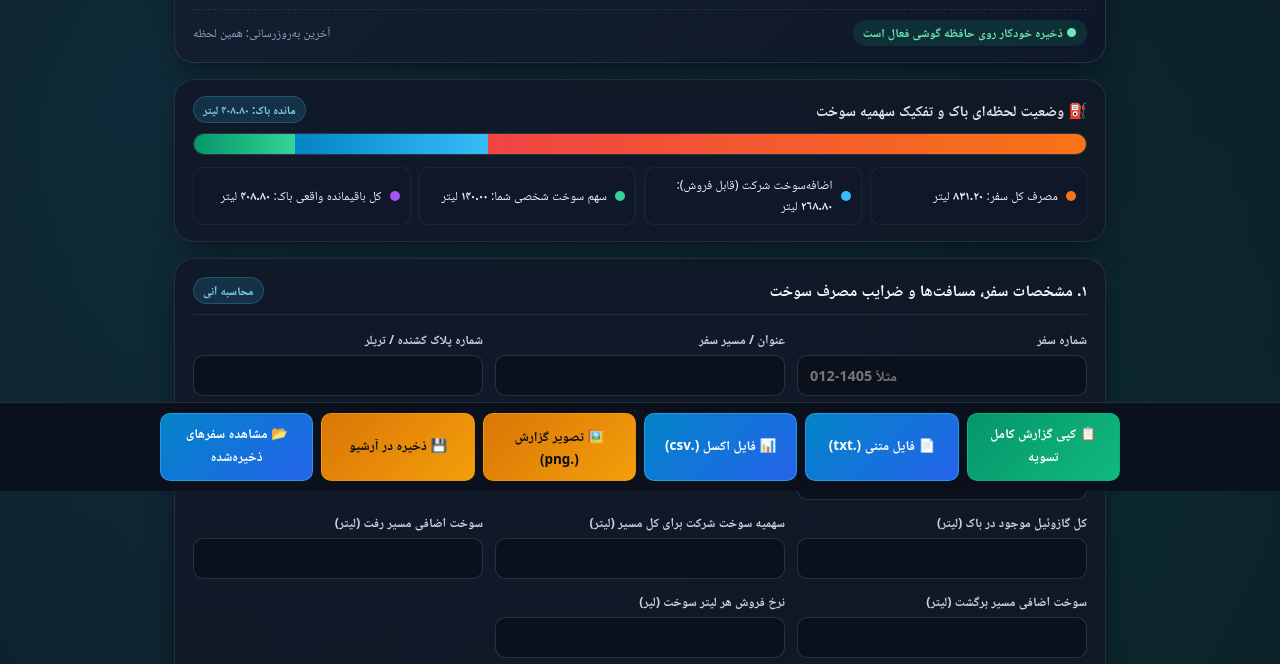
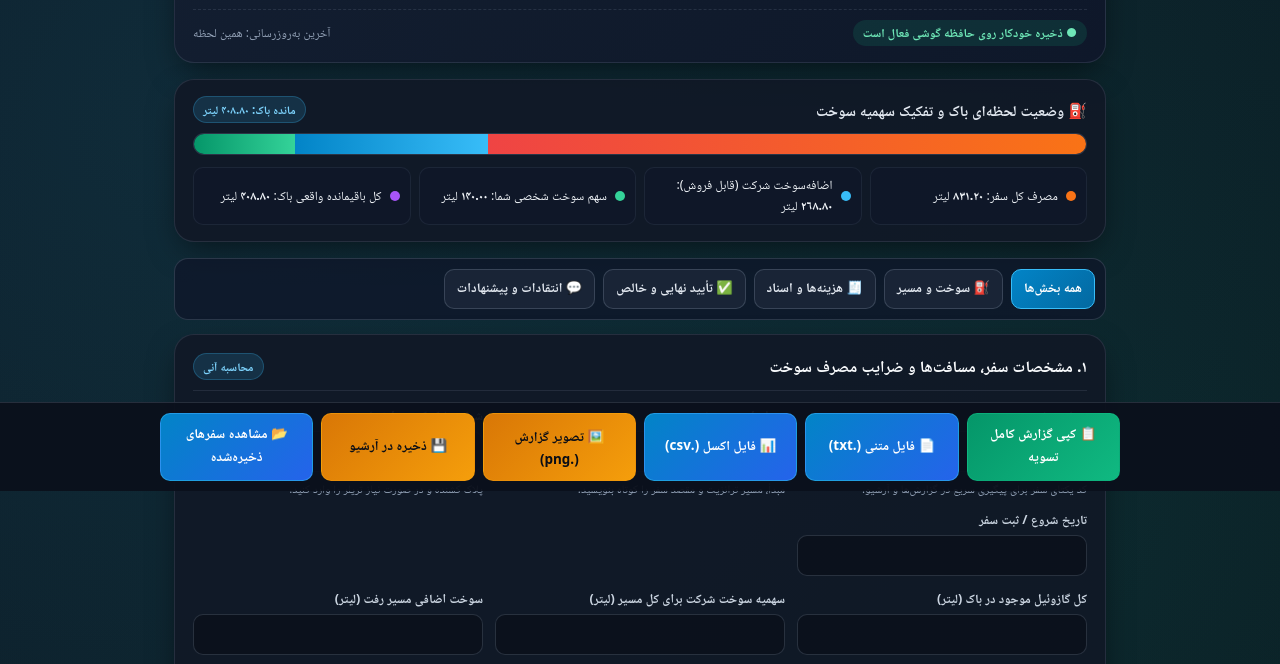
Before and after one commit to AliHanifeh193/transit-fuel-app, a plain HTML site: page index.html in a window 1280 px wide. Shown: the part 309-973 px from the top of the page. Drawn offline with Linux system fonts and the light colour scheme.

Commit message:
Add unified section switcher and focus mode for cleaner navigation

```diff
--- a/index.html
+++ b/index.html
@@ -746,6 +746,40 @@
       }
     </style>
 
+
+    <style id="sectionSwitcherStyle">
+      .section-nav-bar {
+        display: flex;
+        gap: 8px;
+        flex-wrap: wrap;
+        margin: 12px 0 14px 0;
+        padding: 10px;
+        border-radius: 14px;
+        background: rgba(15, 23, 42, 0.78);
+        border: 1px solid rgba(148, 163, 184, 0.22);
+      }
+      .section-nav-btn {
+        border: 1px solid rgba(148, 163, 184, 0.25);
+        background: rgba(30, 41, 59, 0.75);
+        color: #e2e8f0;
+        padding: 8px 12px;
+        border-radius: 10px;
+        font-family: inherit;
+        font-size: 0.82rem;
+        font-weight: 700;
+        cursor: pointer;
+        transition: all 0.15s ease;
+      }
+      .section-nav-btn.active {
+        background: linear-gradient(135deg, #0284c7, #0369a1);
+        border-color: #38bdf8;
+        color: #ffffff;
+      }
+      .section-hidden-by-nav {
+        display: none !important;
+      }
+    </style>
+
 </head>
 <body>
   <div id="toast" class="toast">انجام شد</div>
@@ -771,7 +805,7 @@
         <div class="brand-box">
           <div class="brand-icon">🚛</div>
           <div>
-            <h1 class="brand-title">سامانه هوشمند مدیریت سوخت و هزینه‌های ترانزیت</h1><span id="live-build-tag" style="font-size:0.72rem;padding:2px 8px;border-radius:999px;background:#1e293b;color:#38bdf8;border:1px solid #334155;margin-right:8px;">نسخه v1795507517</span>
+            <h1 class="brand-title">سامانه هوشمند مدیریت سوخت و هزینه‌های ترانزیت</h1><span id="live-build-tag" style="font-size:0.72rem;padding:2px 8px;border-radius:999px;background:#1e293b;color:#38bdf8;border:1px solid #334155;margin-right:8px;">نسخه v1795508058</span>
             <p class="brand-sub">محاسبه لحظه‌ای مصرف، سهمیه شرکت و راننده، جرایم مرزی، هزینه‌های سفر و آرشیو کامل</p>
           </div>
         </div>
@@ -824,7 +858,15 @@
       <div id="fuelAlertBox" class="alert-box"></div>
     </section>
 
-    <section class="section-card">
+    <div id="sectionNavBar" class="section-nav-bar" role="tablist" aria-label="انتخاب بخش‌های برنامه">
+      <button type="button" class="section-nav-btn active" data-sec-btn="all" onclick="switchAppSection('all')">همه بخش‌ها</button>
+      <button type="button" class="section-nav-btn" data-sec-btn="fuel" onclick="switchAppSection('fuel')">⛽ سوخت و مسیر</button>
+      <button type="button" class="section-nav-btn" data-sec-btn="expenses" onclick="switchAppSection('expenses')">🧾 هزینه‌ها و اسناد</button>
+      <button type="button" class="section-nav-btn" data-sec-btn="approval" onclick="switchAppSection('approval')">✅ تأیید نهایی و خالص</button>
+      <button type="button" class="section-nav-btn" data-sec-btn="feedback" onclick="switchAppSection('feedback')">💬 انتقادات و پیشنهادات</button>
+    </div>
+
+    <section class="section-card" data-app-section="fuel">
       <div class="section-head">
         <h2 class="section-title">۱. مشخصات سفر، مسافت‌ها و ضرایب مصرف سوخت</h2>
         <span class="badge">محاسبه آنی</span>
@@ -1078,7 +1120,7 @@
       </div>
     </section>
 
-    <section class="section-card">
+    <section class="section-card" data-app-section="expenses">
       <div class="section-head">
         <h2 class="section-title">۵. هزینه‌های سفر داخل ایران و خارج از آن (با قابلیت ثبت عکس سند)</h2>
         <span class="badge">محاسبه لحظه‌ای چندارزی</span>
@@ -1290,7 +1332,7 @@
 
 
     <div id="bottomFeedbackAndApprovalSection" style="max-width: 1120px; margin: 16px auto 48px auto; padding: 0 14px;">
-<div class="card" style="margin-top: 14px; border-color: rgba(56, 189, 248, 0.35);">
+<div data-app-section="approval" class="card" style="margin-top: 14px; border-color: rgba(56, 189, 248, 0.35);">
         <div class="card-header">
           <span class="card-title">تأیید نهایی مدیریت / حسابداری و خالص دریافتی راننده</span>
           <span class="badge" id="approvalBadge">در انتظار بازبینی</span>
@@ -1324,7 +1366,7 @@
         </div>
       </div>
 
-      <div class="card" style="margin-top: 14px; border-color: rgba(251, 191, 36, 0.35);">
+      <div data-app-section="feedback" class="card" style="margin-top: 14px; border-color: rgba(251, 191, 36, 0.35);">
         <div class="card-header">
           <span class="card-title">انتقادات و پیشنهادات کاربران</span>
           <span class="badge" id="feedbackCountBadge">0 مورد</span>
@@ -2750,6 +2792,41 @@
       if (typeof updateApprovalAndPayoutBanner === "function") updateApprovalAndPayoutBanner();
     });
 
+    let currentActiveAppSection = "all";
+
+    function switchAppSection(sectionKey) {
+      if (typeof handleInputChange === "function") {
+        handleInputChange();
+      } else if (typeof persistCurrentState === "function") {
+        persistCurrentState();
+      }
+
+      currentActiveAppSection = sectionKey || "all";
+      const targets = document.querySelectorAll("[data-app-section]");
+      targets.forEach(el => {
+        const key = el.getAttribute("data-app-section");
+        if (currentActiveAppSection === "all" || key === currentActiveAppSection) {
+          el.classList.remove("section-hidden-by-nav");
+        } else {
+          el.classList.add("section-hidden-by-nav");
+        }
+      });
+
+      document.querySelectorAll("[data-sec-btn]").forEach(btn => {
+        const isMatch = btn.getAttribute("data-sec-btn") === currentActiveAppSection;
+        btn.classList.toggle("active", isMatch);
+      });
+
+      const navBar = document.getElementById("sectionNavBar");
+      if (navBar) {
+        navBar.scrollIntoView({ behavior: "smooth", block: "nearest" });
+      }
+    }
+
+    document.addEventListener("DOMContentLoaded", () => {
+      switchAppSection(currentActiveAppSection);
+    });
+
 </script>
 </body>
 </html>
```
